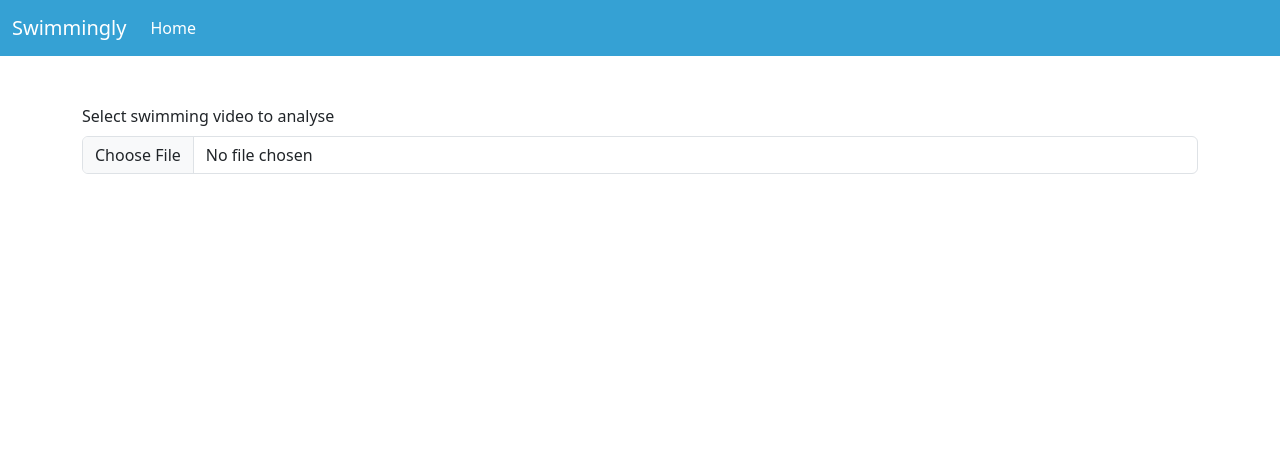
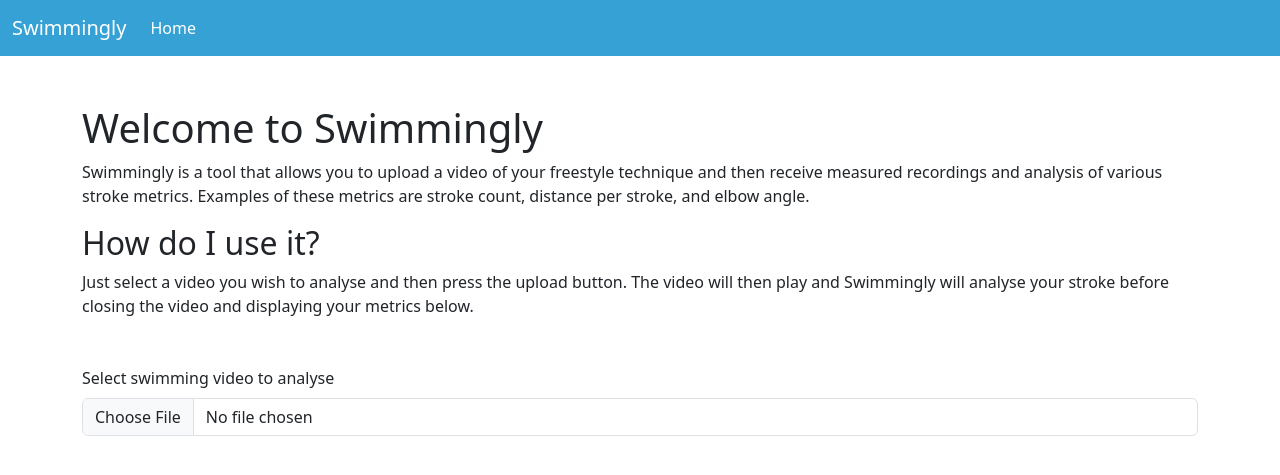
Before and after one commit to morganlee-dev/Swimmingly, a Flask app: page / in a window 1280 px wide. Shown: the top 475 px of the page. Run offline with Flask 3, Linux system fonts and the light colour scheme; some libraries are stand-ins or nearby versions.

Commit message:
feat: added use information for the user

```diff
--- a/templates/base.html
+++ b/templates/base.html
@@ -22,8 +22,9 @@
                 </div>
             </div>
         </nav>
-
-        {% block content%}{% endblock %}
+        <div>
+            {% block content%}{% endblock %}
+        </div>
 
         <script src="{{ url_for('static', filename='js/bootstrap.bundle.min.js') }}"></script>
     </body>
--- a/templates/index.html
+++ b/templates/index.html
@@ -3,6 +3,20 @@
 {% block content %}
 
 <div class="container mt-5">
+    <h1>Welcome to Swimmingly</h1>
+    <p>
+        Swimmingly is a tool that allows you to upload a video of your freestyle technique and then receive
+        measured recordings and analysis of various stroke metrics. Examples of these metrics are stroke count, distance per stroke,
+        and elbow angle.
+    </p>
+    <h2>How do I use it?</h2>
+    <p>
+        Just select a video you wish to analyse and then press the upload button. The video will then play and Swimmingly will
+        analyse your stroke before closing the video and displaying your metrics below.
+    </p>
+</div>
+<div class="container mt-5">
+
     <div class="mb-3">
         <label for="formFile" class="form-label">Select swimming video to analyse</label>
         <input class="form-control" type="file" id="formFile">
```
